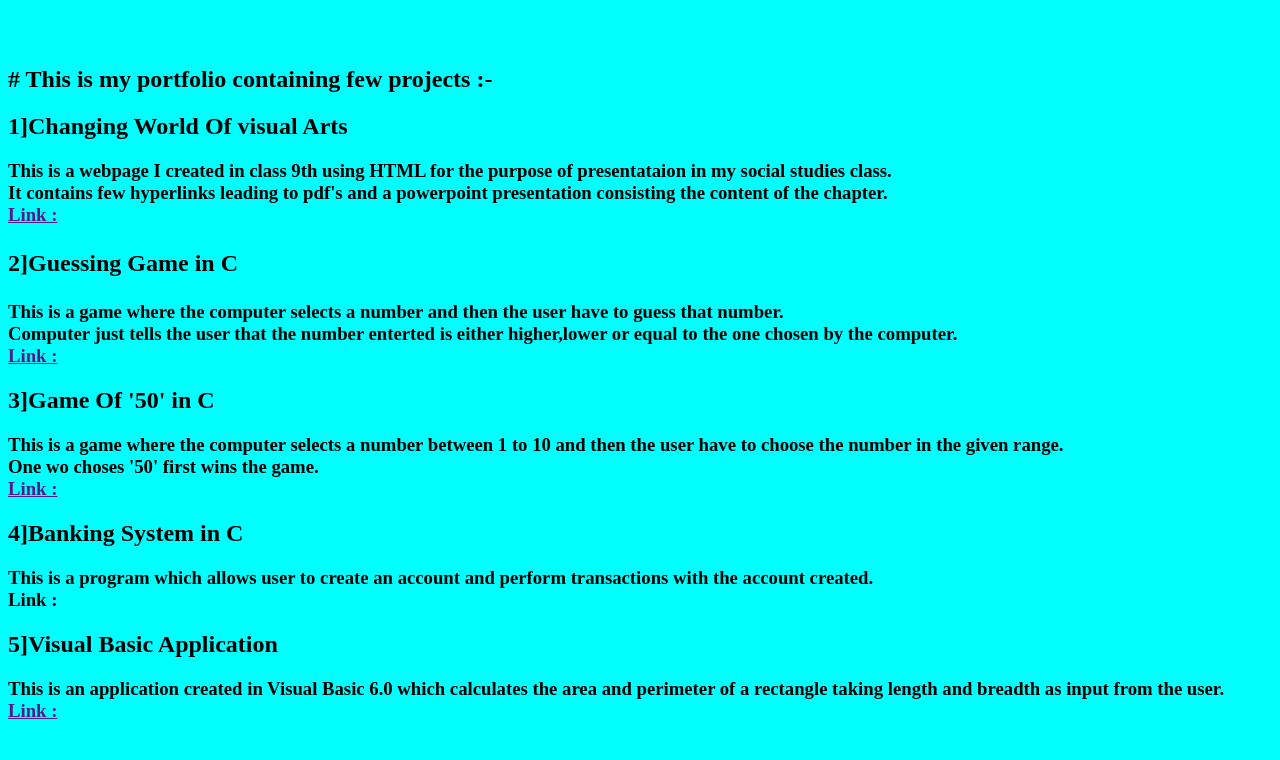
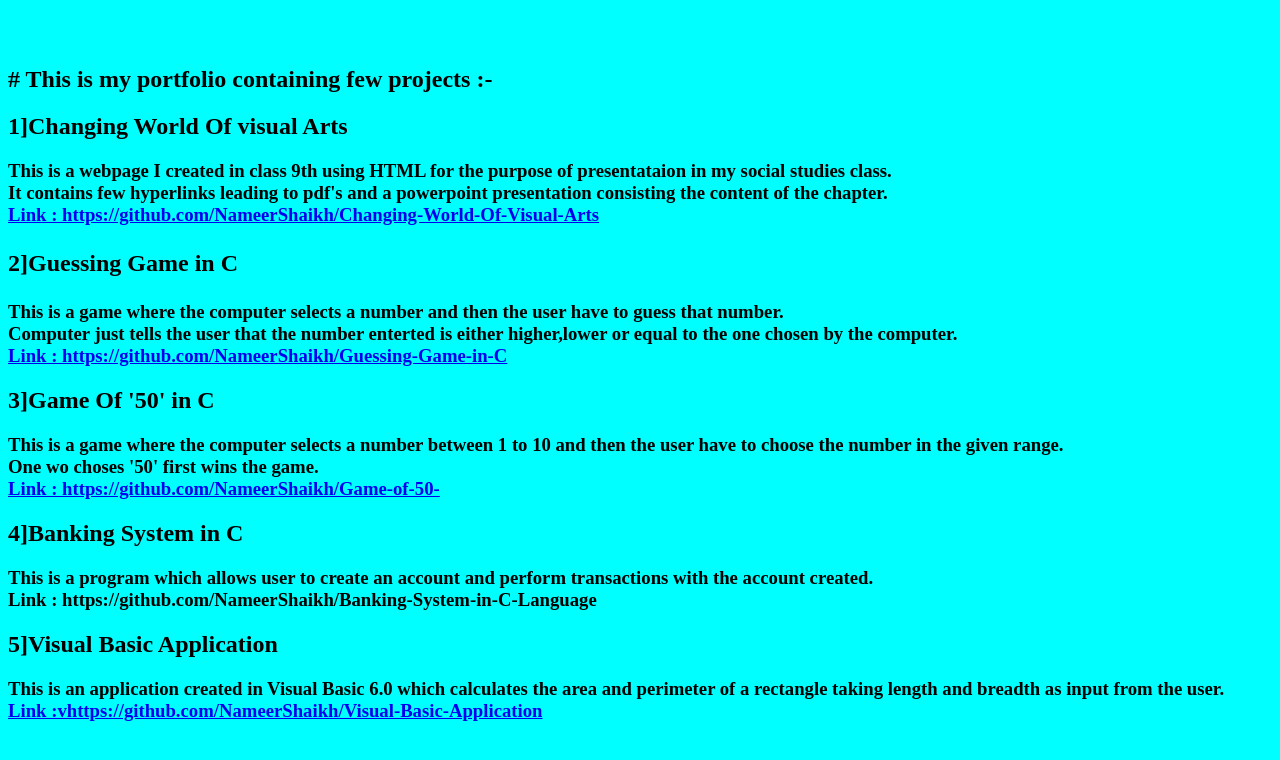
Before and after one commit to NameerShaikh/nameershaikh.github.io, a plain HTML site: page Portfolio.htm in a window 1280 px wide. Drawn offline with Linux system fonts and the light colour scheme.

Commit message:
Update Portfolio.htm

```diff
--- a/Portfolio.htm
+++ b/Portfolio.htm
@@ -8,26 +8,26 @@
 <h2>1]Changing World Of visual Arts <h2>
 <h3><p> This is a webpage I created in class 9th using HTML for the purpose of presentataion in my social studies class. <br>
 It contains few hyperlinks leading to pdf's and a powerpoint presentation consisting the content of the chapter. <br>
-<A href :  >Link : </A></h3>
+<A href="https://github.com/NameerShaikh/Changing-World-Of-Visual-Arts"  >Link : https://github.com/NameerShaikh/Changing-World-Of-Visual-Arts</A></h3>
 
 
 <h2><p>2]Guessing Game in C</h2>
 <t><h3> This is a game where the computer selects a number and then the user have to guess that number.<br>
 Computer just tells the user that the number enterted is either higher,lower or equal to the one chosen by the computer.
-<br><A href = "">Link : </A></h3>
+<br><A href = "https://github.com/NameerShaikh/Guessing-Game-in-C">Link : https://github.com/NameerShaikh/Guessing-Game-in-C </A></h3>
 
 <h2>3]Game Of '50' in C</h2>
 <p><h3> This is a game where the computer selects a number between 1 to 10 and then the user have to choose the number in the given range.
 <br>One wo choses '50' first wins the game. <br>
-<A href=""> Link : </A></h3>
+<A href="https://github.com/NameerShaikh/Game-of-50-"> Link : https://github.com/NameerShaikh/Game-of-50- </A></h3>
 
 <h2>4]Banking System in C</h2>
 <p><h3>This is a program which allows user to create an account and perform transactions with the account created.
-<br> <A href:="">Link : </A>
+<br> <A href:="https://github.com/NameerShaikh/Banking-System-in-C-Language">Link : https://github.com/NameerShaikh/Banking-System-in-C-Language </A>
 
 
 <h2>5]Visual Basic Application</h2>
 <p><h3>This is an application created in Visual Basic 6.0 which calculates the area and perimeter of a rectangle taking length and breadth as input from the user.
-<br> <A href="">Link : </A></h3>
+<br> <A href="https://github.com/NameerShaikh/Visual-Basic-Application">Link :vhttps://github.com/NameerShaikh/Visual-Basic-Application </A></h3>
 </body>
 </html>
```
